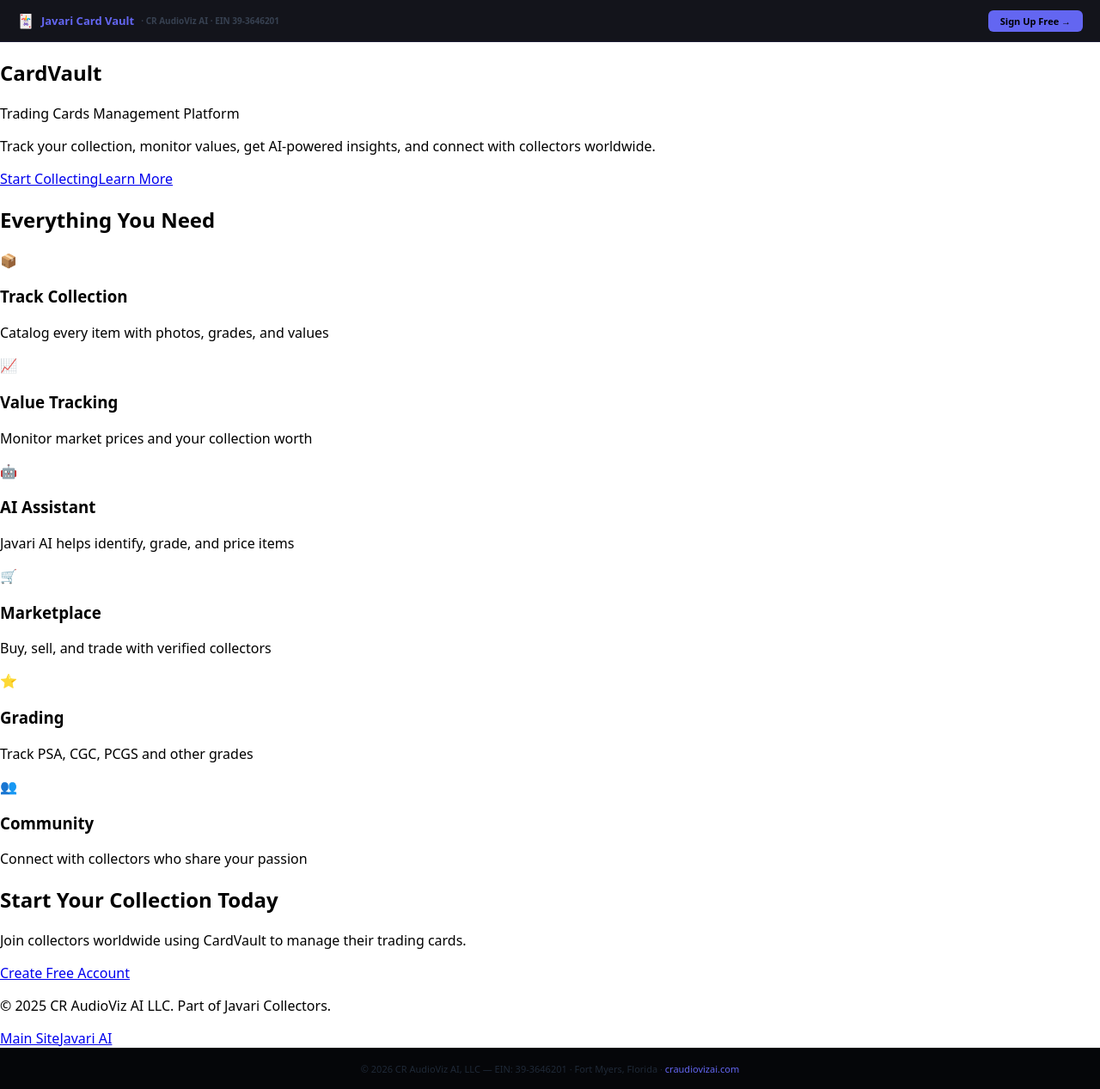
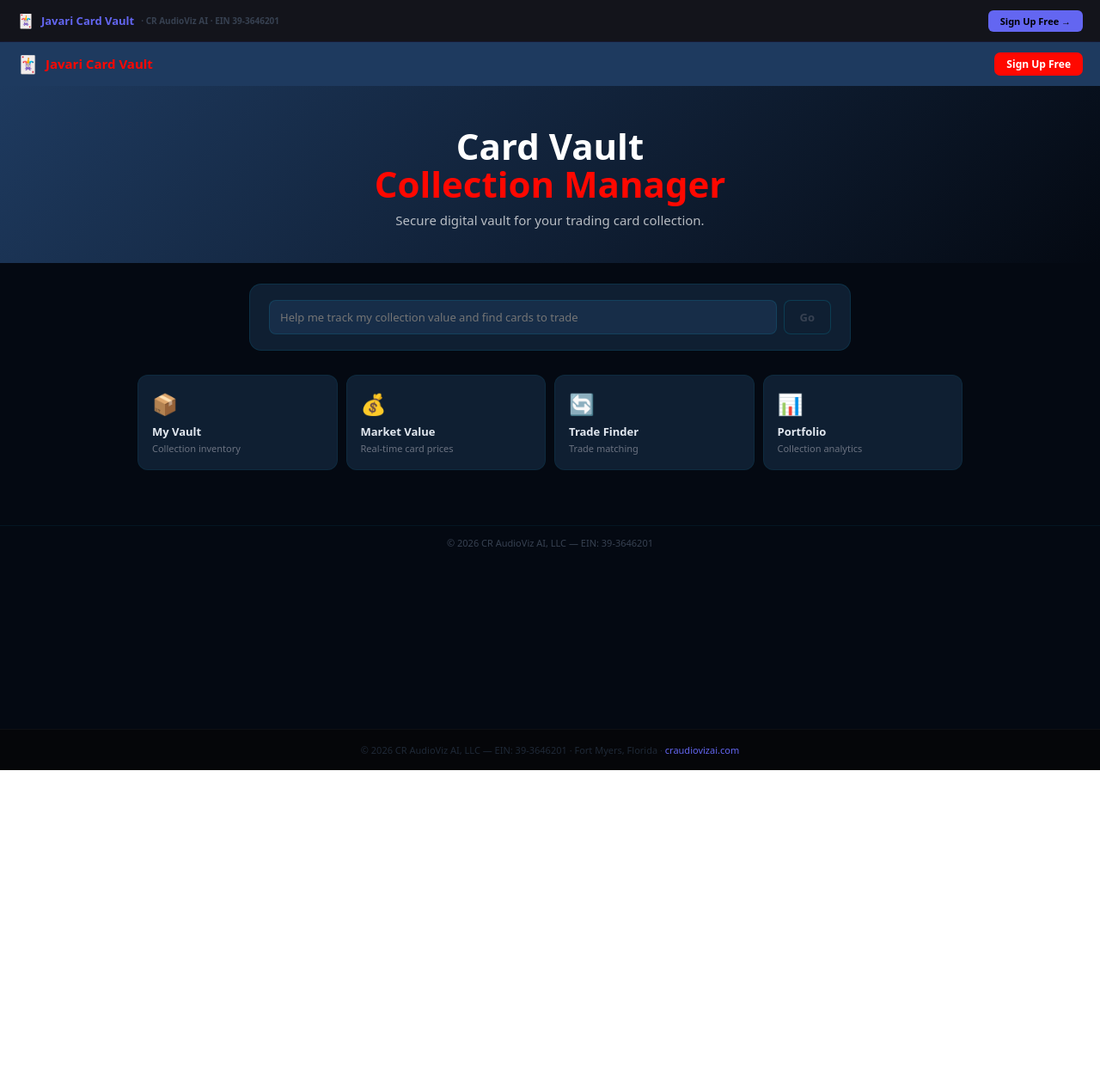
Before and after one commit to CR-AudioViz-AI/javari-card-vault, a Next.js app: page / in a window 1280 px wide. Shown: the whole page at 86% size. After the commit the page ends 896 px from the top, so only its background shows below. Built offline with nearby package versions, Linux system fonts and the light colour scheme.

Commit message:
feat: full AI homepage — CR AudioViz AI EIN 39-3646201

```diff
--- a/app/page.tsx
+++ b/app/page.tsx
@@ -1,102 +1,32 @@
-'use client';
-
-import { motion } from 'framer-motion';
-
-export default function Home() {
-  return (
-    <div className="min-h-screen bg-gradient-to-br from-brand-navy via-gray-900 to-black text-white">
-      {/* Hero */}
-      <section className="relative py-20 px-6">
-        <div className="max-w-6xl mx-auto text-center">
-          <motion.h1
-            initial={{ opacity: 0, y: 20 }}
-            animate={{ opacity: 1, y: 0 }}
-            className="text-5xl md:text-7xl font-bold mb-6"
-          >
-            <span className="text-brand-cyan">CardVault</span>
-          </motion.h1>
-          <motion.p
-            initial={{ opacity: 0, y: 20 }}
-            animate={{ opacity: 1, y: 0 }}
-            transition={{ delay: 0.1 }}
-            className="text-xl md:text-2xl text-gray-300 mb-8"
-          >
-            Trading Cards Management Platform
-          </motion.p>
-          <motion.p
-            initial={{ opacity: 0, y: 20 }}
-            animate={{ opacity: 1, y: 0 }}
-            transition={{ delay: 0.2 }}
-            className="text-gray-400 max-w-2xl mx-auto mb-10"
-          >
-            Track your collection, monitor values, get AI-powered insights, and connect with collectors worldwide.
-          </motion.p>
-          <motion.div
-            initial={{ opacity: 0, y: 20 }}
-            animate={{ opacity: 1, y: 0 }}
-            transition={{ delay: 0.3 }}
-            className="flex gap-4 justify-center"
-          >
-            <a href="/dashboard" className="px-8 py-4 bg-brand-cyan text-brand-navy font-semibold rounded-lg hover:bg-cyan-400 transition">
-              Start Collecting
-            </a>
-            <a href="#features" className="px-8 py-4 border border-white/30 rounded-lg hover:bg-white/10 transition">
-              Learn More
-            </a>
-          </motion.div>
-        </div>
-      </section>
-
-      {/* Features */}
-      <section id="features" className="py-20 px-6 bg-black/30">
-        <div className="max-w-6xl mx-auto">
-          <h2 className="text-3xl font-bold text-center mb-12">Everything You Need</h2>
-          <div className="grid md:grid-cols-3 gap-8">
-            {[
-              { title: 'Track Collection', desc: 'Catalog every item with photos, grades, and values', icon: '📦' },
-              { title: 'Value Tracking', desc: 'Monitor market prices and your collection worth', icon: '📈' },
-              { title: 'AI Assistant', desc: 'Javari AI helps identify, grade, and price items', icon: '🤖' },
-              { title: 'Marketplace', desc: 'Buy, sell, and trade with verified collectors', icon: '🛒' },
-              { title: 'Grading', desc: 'Track PSA, CGC, PCGS and other grades', icon: '⭐' },
-              { title: 'Community', desc: 'Connect with collectors who share your passion', icon: '👥' },
-            ].map((f, i) => (
-              <motion.div
-                key={i}
-                initial={{ opacity: 0, y: 20 }}
-                whileInView={{ opacity: 1, y: 0 }}
-                transition={{ delay: i * 0.1 }}
-                className="bg-white/5 rounded-xl p-6 border border-white/10"
-              >
-                <div className="text-4xl mb-4">{f.icon}</div>
-                <h3 className="text-xl font-semibold mb-2">{f.title}</h3>
-                <p className="text-gray-400">{f.desc}</p>
-              </motion.div>
-            ))}
-          </div>
-        </div>
-      </section>
-
-      {/* CTA */}
-      <section className="py-20 px-6">
-        <div className="max-w-4xl mx-auto text-center">
-          <h2 className="text-3xl font-bold mb-6">Start Your Collection Today</h2>
-          <p className="text-gray-400 mb-8">Join collectors worldwide using CardVault to manage their trading cards.</p>
-          <a href="/signup" className="inline-block px-10 py-4 bg-brand-red text-white font-semibold rounded-lg hover:bg-red-600 transition">
-            Create Free Account
-          </a>
-        </div>
-      </section>
-
-      {/* Footer */}
-      <footer className="py-8 px-6 border-t border-white/10">
-        <div className="max-w-6xl mx-auto flex justify-between items-center">
-          <p className="text-gray-500">© 2025 CR AudioViz AI LLC. Part of Javari Collectors.</p>
-          <div className="flex gap-6">
-            <a href="https://craudiovizai.com" className="text-gray-400 hover:text-white">Main Site</a>
-            <a href="https://javariai.com" className="text-gray-400 hover:text-white">Javari AI</a>
-          </div>
-        </div>
-      </footer>
-    </div>
-  );
+"use client";
+// app/page.tsx — Javari Card Vault · CR AudioViz AI · EIN 39-3646201 · May 2026
+import { useState } from "react";
+const T=[{"i": "\ud83d\udce6", "l": "My Vault", "d": "Collection inventory", "h": "/vault"}, {"i": "\ud83d\udcb0", "l": "Market Value", "d": "Real-time card prices", "h": "/prices"}, {"i": "\ud83d\udd04", "l": "Trade Finder", "d": "Trade matching", "h": "/trades"}, {"i": "\ud83d\udcca", "l": "Portfolio", "d": "Collection analytics", "h": "/portfolio"}];
+export default function P() {
+  const [i,setI]=useState(""); const [o,setO]=useState(""); const [l,setL]=useState(false);
+  async function go() { if(!i.trim())return; setL(true);setO("");
+    try { const r=await fetch("/api/chat",{method:"POST",headers:{"Content-Type":"application/json"},body:JSON.stringify({messages:[{role:"user",content:i}],stream:false,systemOverride:"You are a trading card expert."})});
+      const d=await r.json(); setO(d?.choices?.[0]?.message?.content||d?.content||"Error.");
+    } catch {setO("Error.");} setL(false); }
+  return (<div style={{minHeight:"100vh",background:"#040912",color:"#e2e8f0",fontFamily:"system-ui"}}>
+    <nav style={{background:"#1E3A5F",padding:"0 20px",height:52,display:"flex",alignItems:"center",justifyContent:"space-between",position:"sticky",top:0,zIndex:100}}>
+      <div style={{display:"flex",alignItems:"center",gap:8}}><span style={{fontSize:20}}>🃏</span><span style={{fontWeight:800,color:"#FF0800",fontSize:15}}>Javari Card Vault</span></div>
+      <a href="https://craudiovizai.com/auth/signup" style={{background:"#FF0800",color:"#fff",borderRadius:7,padding:"5px 14px",fontSize:12,fontWeight:700,textDecoration:"none"}}>Sign Up Free</a>
+    </nav>
+    <section style={{background:"linear-gradient(135deg,#1E3A5F,#040912)",padding:"48px 24px 40px",textAlign:"center"}}>
+      <h1 style={{fontSize:"clamp(22px,4vw,42px)",fontWeight:900,color:"#fff",margin:"0 0 10px",lineHeight:1.05}}>Card Vault<br/><span style={{color:"#FF0800"}}>Collection Manager</span></h1>
+      <p style={{color:"rgba(255,255,255,0.7)",fontSize:15,margin:0}}>Secure digital vault for your trading card collection.</p>
+    </section>
+    <section style={{maxWidth:700,margin:"0 auto",padding:"24px 20px 0"}}>
+      <div style={{background:"#0F1F32",border:"1px solid rgba(0,180,216,0.12)",borderRadius:14,padding:"18px 22px"}}>
+        <div style={{display:"flex",gap:8}}><input value={i} onChange={e=>setI(e.target.value)} onKeyDown={e=>e.key==="Enter"&&go()} placeholder="Help me track my collection value and find cards to trade" style={{flex:1,background:"#172D48",border:"1px solid rgba(0,180,216,0.15)",borderRadius:8,padding:"10px 12px",color:"#e2e8f0",fontSize:13,outline:"none",fontFamily:"system-ui"}}/>
+        <button onClick={go} disabled={l||!i.trim()} style={{background:l||!i.trim()?"#0F1F32":"#1E3A5F",color:l||!i.trim()?"#374151":"#FF0800",border:"1px solid rgba(0,180,216,0.2)",borderRadius:8,padding:"10px 18px",fontSize:13,fontWeight:700,cursor:l||!i.trim()?"not-allowed":"pointer",fontFamily:"system-ui"}}>{l?"...":"Go"}</button></div>
+        {o&&<pre style={{marginTop:12,padding:"12px",background:"rgba(0,180,216,0.05)",border:"1px solid rgba(0,180,216,0.1)",borderRadius:8,fontSize:13,color:"#e2e8f0",lineHeight:1.65,whiteSpace:"pre-wrap",fontFamily:"system-ui",maxHeight:300,overflowY:"auto",margin:"12px 0 0"}}>{o}</pre>}
+      </div>
+    </section>
+    <section style={{maxWidth:960,margin:"0 auto",padding:"28px 20px 64px"}}><div style={{display:"grid",gridTemplateColumns:"repeat(auto-fit,minmax(190px,1fr))",gap:10}}>
+      {T.map((t:any)=>(<a key={t.h} href={t.h} style={{background:"#0F1F32",border:"1px solid rgba(0,180,216,0.08)",borderRadius:12,padding:"16px",textDecoration:"none",display:"block"}}><span style={{fontSize:24,display:"block",marginBottom:7}}>{t.i}</span><div style={{fontWeight:700,fontSize:13,color:"#e2e8f0",marginBottom:3}}>{t.l}</div><div style={{fontSize:11,color:"#6B7280",lineHeight:1.4}}>{t.d}</div></a>))}
+    </div></section>
+    <footer style={{borderTop:"1px solid rgba(0,180,216,0.08)",padding:"12px 24px",textAlign:"center"}}><p style={{color:"#374151",fontSize:11,margin:0}}>© 2026 CR AudioViz AI, LLC — EIN: 39-3646201</p></footer>
+  </div>);
 }
```
